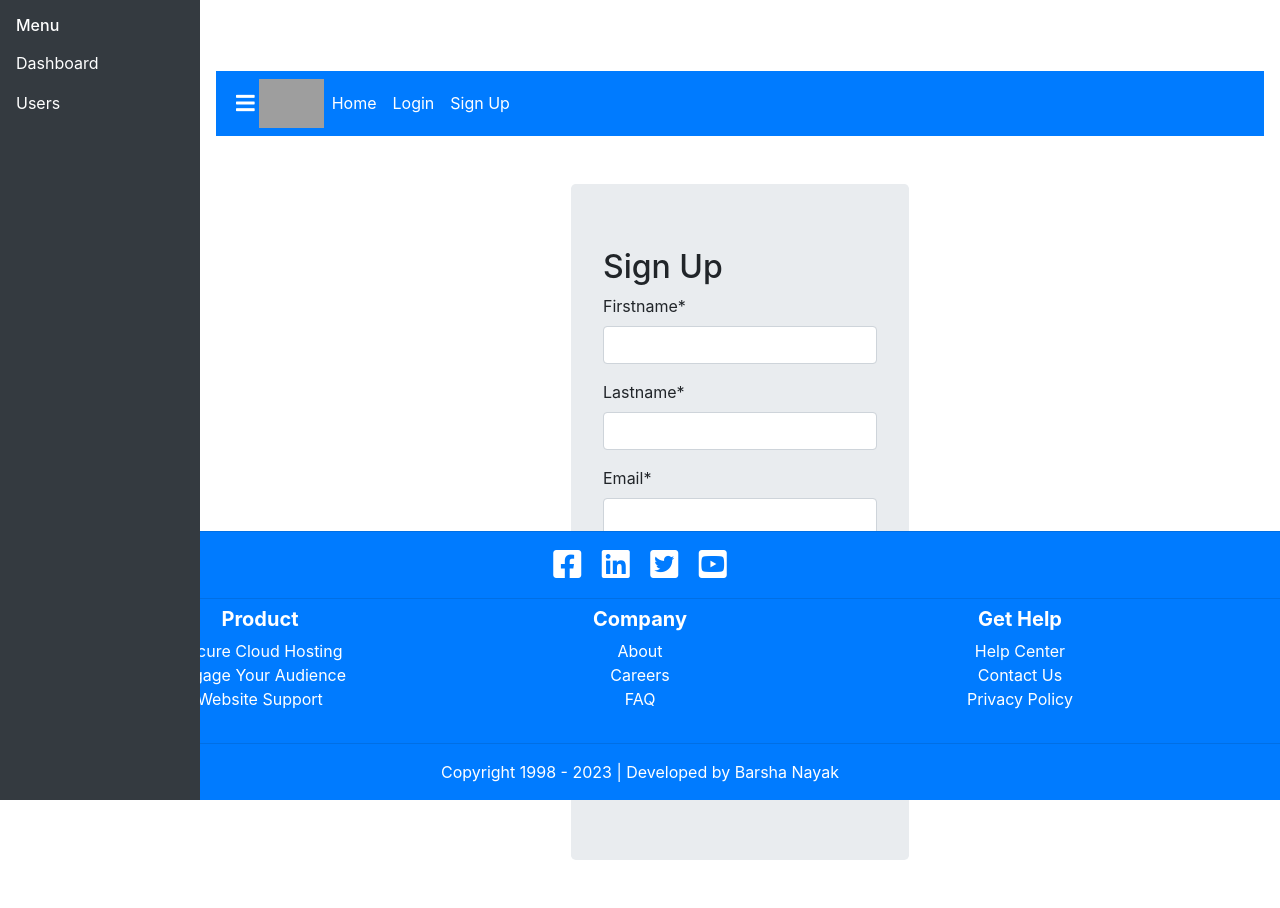
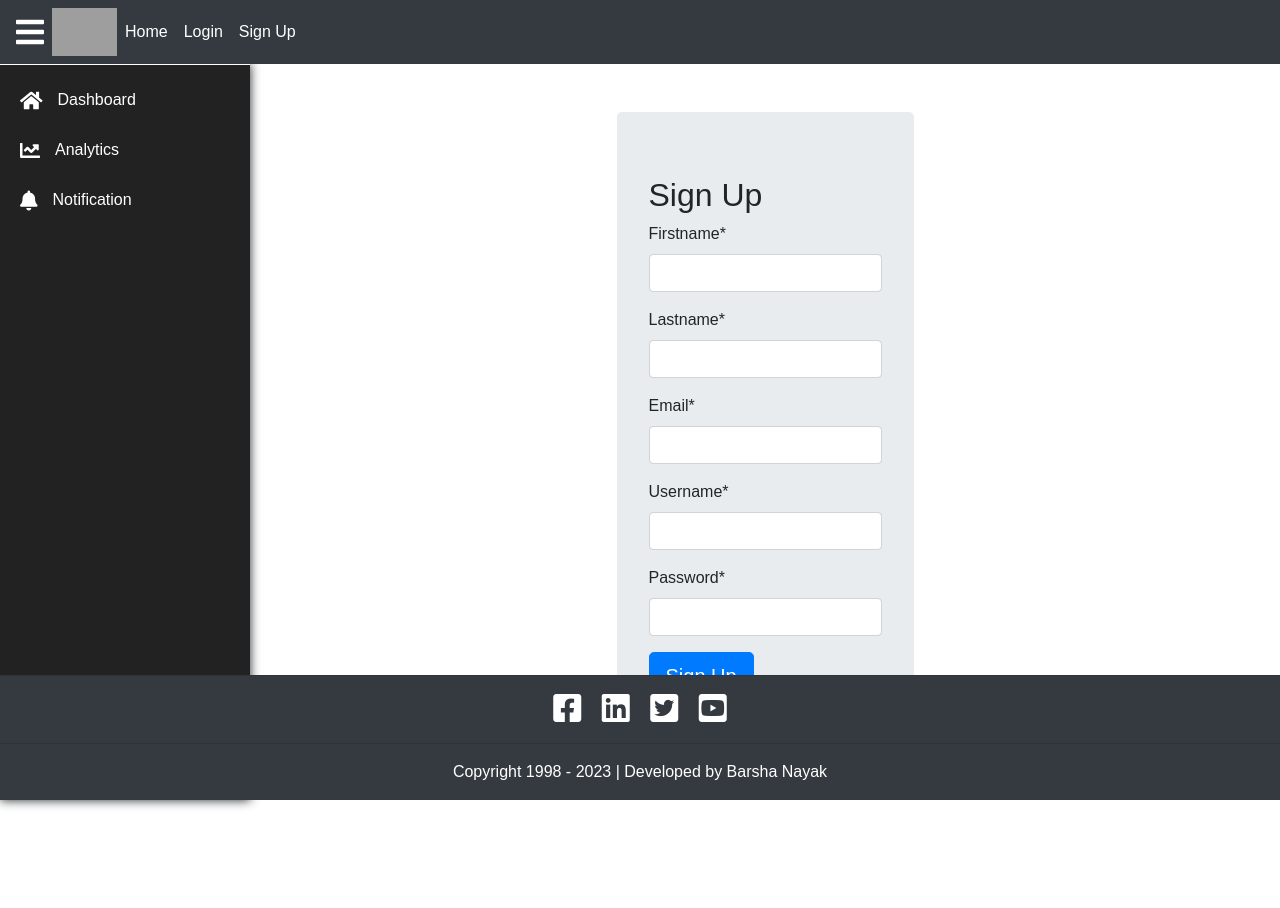
Before and after one commit to nayakbarsha/session, a Django app: page /signup/ in a window 1280 px wide. After the commit the page ends 808 px from the top, so only its background shows below. Run offline with Django 3.2, Linux system fonts and the light colour scheme; some libraries are stand-ins or nearby versions; grey boxes are pictures that could not be loaded.

Commit message:
added sidenavbar and footer appropriately but needs some css changes later almost done for the project, learning bootstrap and will beautify it later

```diff
--- a/dj_admin/app1/templates/base.html
+++ b/dj_admin/app1/templates/base.html
@@ -5,73 +5,76 @@
         <!-- Required meta tags -->
         <meta charset="utf-8">
         <meta name="viewport" content="width=device-width, initial-scale=1, shrink-to-fit=no">
+
         <!-- Bootstrap CSS -->
          <link rel="stylesheet" href="https://cdn.jsdelivr.net/npm/bootstrap@4.3.1/dist/css/bootstrap.min.css" integrity="sha384-ggOyR0iXCbMQv3Xipma34MD+dH/1fQ784/j6cY/iJTQUOhcWr7x9JvoRxT2MZw1T" crossorigin="anonymous">        <link rel="stylesheet" href="https://cdn.jsdelivr.net/npm/@fortawesome/fontawesome-free@5.15.4/css/fontawesome.min.css" integrity="sha384-jLKHWM3JRmfMU0A5x5AkjWkw/EYfGUAGagvnfryNV3F9VqM98XiIH7VBGVoxVSc7" crossorigin="anonymous">
+        <!--my css-->
+        <link rel="stylesheet" href="{% static 'css/style.css' %}">
+        <!-- CDN -->
         <link rel="stylesheet" href="https://cdnjs.cloudflare.com/ajax/libs/font-awesome/5.11.2/css/all.min.css">
-         <!--my css-->
-         <link rel="stylesheet" href="{% static 'css/style1.css' %}">
-         <script src="{% static 'js/a.js' %}"></script>
-
+        <!-- Fontawesome -->
+        <link rel="stylesheet" href="https://cdn.jsdelivr.net/npm/@fortawesome/fontawesome-free@5.15.4/css/fontawesome.min.css" integrity="sha384-jLKHWM3JRmfMU0A5x5AkjWkw/EYfGUAGagvnfryNV3F9VqM98XiIH7VBGVoxVSc7" crossorigin="anonymous">
         <title>{% block title %}{% endblock %}</title>
     </head>
     <body>
-      <div class="container-fluid px-0">
-        <div class="row collapse show no-gutters d-flex h-100 position-relative">
-            <div class="col-3 p-0 h-100 w-sidebar navbar-collapse collapse d-none d-md-flex sidebar">
-                <!-- fixed sidebar -->
-                <div class="navbar-dark bg-dark text-white position-fixed h-100 align-self-start w-sidebar">
-                    <h6 class="px-3 pt-3">Menu<a data-toggle="collapse" class="px-1 d-inline d-md-none text-white" href="#" data-target=".collapse"><i class="fa fa-bars"></i></a></h6>
-                    <ul class="nav flex-column flex-nowrap text-truncate">
-                        <li class="nav-item">
-                            <a class="nav-link active" href="#">Dashboard</a>
-                        </li>
-                        <li class="nav-item">
-                            <a class="nav-link" href="#">Users</a>
-                        </li>
-                        <li class="nav-item">
-                            <a class="nav-link" href="#"></a>
-                        </li>
-                    </ul>
+      {% comment %} <div class="container-fluid g-0"> {% endcomment %}
+          <app-header>
+              <nav class="navbar navbar-expand navbar-dark bg-dark px-2">
+                    <div class="side-nav-button p-2 me-3 text">
+                      <i class="fas fa-bars fa-lg" style="color: #ffffff;" onclick="toggleSideNav()"></i>
                     </div>
-            </div>
-            <div class="col p-3">
-
-        {% comment %} start of nav bar {% endcomment %}
-        <nav class="navbar navbar-expand-lg navbar-dark bg-primary">
-            <div class="collapse navbar-collapse" id="navbarSupportedContent">
-               <!-- toggler -->
-                <a data-toggle="collapse" href="#" data-target=".collapse" role="button" class="text-white p-1">
-                  <i class="fa fa-bars fa-lg"></i>
-                </a>
                     {% comment %} <img src="{% static '/app1/reddit.png' %}" alt="logo" style="width:65px;height:65px;"> {% endcomment %}
                     <img src="https://logos-world.net/wp-content/uploads/2020/11/Flipkart-Emblem.png" alt="logo" style="width:65px;height:auto;">
-
                       {% if user.is_authenticated %}
                       <ul class="navbar-nav ml-auto">
                         <li class="nav-item active">
                           <a class="nav-link" href="/">{{user}}</a>
                         </li>
                         <li class="nav-item active">
-                    <a class="nav-link" href="{% url 'logout' %}">Logout <span class="sr-only">(current)</span></a>
+                          <a class="nav-link" href="{% url 'logout' %}">Logout</a>
                         </li>
                       </ul>
                       {% else %}
-                <ul class="navbar-nav mr-auto">
+                      <ul class="navbar-nav me-auto">
                         <li class="nav-item active">
-                    <a class="nav-link" href="/">Home <span class="sr-only">(current)</span></a>
+                          <a class="nav-link" href="/">Home</a>
                         </li>
                         <li class="nav-item active">
-                    <a class="nav-link" href="{% url 'login' %}">Login <span class="sr-only">(current)</span></a>
+                          <a class="nav-link" href="{% url 'login' %}">Login</a>
                         </li>
                         <li class="nav-item active">
-                    <a class="nav-link" href="{% url 'signup' %}">Sign Up <span class="sr-only">(current)</span></a>
+                          <a class="nav-link" href="{% url 'signup' %}">Sign Up</a>
                         </li>
                       </ul>
                       {% endif %}
+                </nav>
+          </app-header>
+          <main>
+              <app-side-nav id="sideNav">
+                <div class="side-nav-content">
+                  <ul class="nav-list">
+                    <li class="nav-list-item">
+                      <i class="fas fa-home fa-lg"></i>
+                      <span >
+                        <a href="{% url 'login' %}">Dashboard</a>
+                      </span>
+                    </li>
+                    <li class="nav-list-item">
+                      <i class="fas fa-chart-line fa-lg"></i>
+                      <span >
+                        <a href="#">Analytics</a>
+                      </span>
+                    </li>
+                    <li class="nav-list-item">
+                      <i class="fas fa-bell fa-lg"></i>
+                      <span>
+                        <a href="#">Notification</a>
+                      </span>
+                    </li>
+                  </ul>
                 </div>
-          </nav>
-        {% comment %} end {% endcomment %}
-
+              </app-side-nav>
+              <div class="display-area">
                   <br></br>
 
                   {% comment %} jumbotron {% endcomment %}
@@ -85,116 +88,26 @@
                       </div>
                   </div>
                   {% comment %} end {% endcomment %}
-
+              </div>
+          </main>
+          <app-footer>
             <!-- Footer -->
-        <footer id="footer" class="bg-primary text-white d-flex-column text-center fixed-bottom">
-          <hr class="mt-0">
-          <!--Social buttons-->
-          <div class="text-center">
-            {% comment %} <h4>You can find us at</h4> {% endcomment %}
-            <ul class="list-unstyled list-inline">
-              <li class="list-inline-item">
-                <a target="_blank" href="https://codepen.io/jettaz" class="sbtn btn-large mx-1" title="Facebook">
-                  <i class="fab fa-facebook-square fa-2x"></i>
-                </a>
-              </li>
-              <li class="list-inline-item">
-                <a target="_blank" href="https://codepen.io/jettaz" class="sbtn btn-large mx-1" title="Linkedin">
-                  <i class="fab fa-linkedin fa-2x"></i>
-                </a>
-              </li>
-              <li class="list-inline-item">
-                <a target="_blank" href="https://codepen.io/jettaz" class="sbtn btn-large mx-1" title="Twitter">
-                  <i class="fab fa-twitter-square fa-2x"></i>
-                </a>
-              </li>
-              <li class="list-inline-item">
-                <a target="_blank" href="https://codepen.io/jettaz" class="sbtn btn-large mx-1" title="Youtube">
-                  <i class="fab fa-youtube-square fa-2x"></i>
-                </a>
-              </li>
-            </ul>
-          </div>
-          <!--/.Social buttons-->
-          <hr class="mb-0">
-          <!--Footer Links-->
-          <div class="container text-left text-md-center">
-            <div class="row">
-              <!--First column-->
-              <div class="col-md-3 mx-auto shfooter">
-                <h5 class="my-2 font-weight-bold d-none d-md-block">Product</h5>
-                <div class="d-md-none title" data-target="#Product" data-toggle="collapse">
-                  <div class="mt-3 font-weight-bold">Product
-                    <div class="float-right navbar-toggler">
-                      <i class="fas fa-angle-down"></i>
-                      <i class="fas fa-angle-up"></i>
-                    </div>
-                  </div>
-                </div>
-                <ul class="list-unstyled collapse" id="Product">
-                  <li><a target="_blank" href="https://codepen.io/jettaz">Secure Cloud Hosting</a></li>
-                  <li><a target="_blank" href="https://codepen.io/jettaz">Engage Your Audience</a></li>
-                  <li><a target="_blank" href="https://codepen.io/jettaz">Website Support</a></li>
-                </ul>
-              </div>
-              <!--/.First column-->
-              <hr class="clearfix w-100 d-md-none mb-0">
-              <!--Second column-->
-              <div class="col-md-3 mx-auto shfooter">
-                <h5 class="my-2 font-weight-bold d-none d-md-block">Company</h5>
-                <div class="d-md-none title" data-target="#Company" data-toggle="collapse">
-                  <div class="mt-3 font-weight-bold">Company
-                    <div class="float-right navbar-toggler">
-                      <i class="fas fa-angle-down"></i>
-                      <i class="fas fa-angle-up"></i>
-                    </div>
-                  </div>
-                </div>
-                <ul class="list-unstyled collapse" id="Company">
-                  <li><a target="_blank" href="https://codepen.io/jettaz">About</a></li>
-                  <li><a target="_blank" href="https://codepen.io/jettaz">Careers</a></li>
-                  <li><a target="_blank" href="https://codepen.io/jettaz">FAQ</a></li>
-                </ul>
-              </div>
-              <!--/.Second column-->
-              {% comment %} <hr class="clearfix w-100 d-md-none mb-0"> {% endcomment %}
-
-              <!--Fourth column-->
-              <div class="col-md-3 mx-auto shfooter">
-                <h5 class="my-2 font-weight-bold d-none d-md-block">Get Help</h5>
-                <div class="d-md-none title" data-target="#Get-Help" data-toggle="collapse">
-                  <div class="mt-3 font-weight-bold">Get Help
-                    <div class="float-right navbar-toggler">
-                      <i class="fas fa-angle-down"></i>
-                      <i class="fas fa-angle-up"></i>
-                    </div>
-                  </div>
-                </div>
-                <ul class="list-unstyled collapse" id="Get-Help">
-                  <li><a target="_blank" href="https://codepen.io/jettaz" target="_blank">Help Center</a></li>
-                  <li><a target="_blank" href="https://codepen.io/jettaz">Contact Us</a></li>
-                  <li><a target="_blank" href="https://codepen.io/jettaz">Privacy Policy</a></li>
-                </ul>
-              </div>
-              <!--/.Fourth column-->
-            </div>
-          </div>
-          <!--/.Footer Links-->
-          <hr class="mb-0">
-          <!--Copyright-->
-          <div class="py-3 text-center">
-            Copyright 1998 -
+{% include "footer.html" %}
+    <!-- Footer -->
+          </app-footer>
+      {% comment %} </div> {% endcomment %}
         <script>
-              document.write(new Date().getFullYear())
-            </script> <a target="_blank" href="https://codepen.io/jettaz"></a> | Developed by Barsha Nayak
-          </div>
-          <!--/.Copyright-->
-        </footer>
-            <!-- Footer -->
-          </div>
-        </div>
-    </div>
-        <script src="{% static 'js/a.js' %}"></script>
-        <script src="https://cdn.jsdelivr.net/npm/jquery@3.5.1/dist/jquery.slim.min.js" integrity="sha384-DfXdz2htPH0lsSSs5nCTpuj/zy4C+OGpamoFVy38MVBnE+IbbVYUew+OrCXaRkfj" crossorigin="anonymous"></script>
-        <script src="https://cdn.jsdelivr.net/npm/bootstrap@4.6.2/dist/js/bootstrap.bundle.min.js" integrity="sha384-Fy6S3B9q64WdZWQUiU+q4/2Lc9npb8tCaSX9FK7E8HnRr0Jz8D6OP9dO5Vg3Q9ct" crossorigin="anonymous"></script>    </body>
+          function toggleSideNav() {
+            console.log("toggleSideNav called");
+            var sideNavContent = document.querySelector(".side-nav-content");
+            sideNavContent.classList.toggle("collapsed");
+            var sideNav = document.querySelector("#sideNav");
+            sideNav.classList.toggle("collapsed");
+          }
+        </script>
+        {% comment %} <script src="{% static 'js/a.js' %}"></script> {% endcomment %}
+        <script src="https://code.jquery.com/jquery-3.3.1.slim.min.js" integrity="sha384-q8i/X+965DzO0rT7abK41JStQIAqVgRVzpbzo5smXKp4YfRvH+8abtTE1Pi6jizo" crossorigin="anonymous"></script>
+        <script src="https://cdn.jsdelivr.net/npm/popper.js@1.14.7/dist/umd/popper.min.js" integrity="sha384-UO2eT0CpHqdSJQ6hJty5KVphtPhzWj9WO1clHTMGa3JDZwrnQq4sF86dIHNDz0W1" crossorigin="anonymous"></script>
+        <script src="https://cdn.jsdelivr.net/npm/bootstrap@4.3.1/dist/js/bootstrap.min.js" integrity="sha384-JjSmVgyd0p3pXB1rRibZUAYoIIy6OrQ6VrjIEaFf/nJGzIxFDsf4x0xIM+B07jRM" crossorigin="anonymous"></script>
+    </body>
 </html>
--- /dev/null
+++ b/dj_admin/app1/templates/footer.html
@@ -0,0 +1,38 @@
+<footer id="footer" class="bg-dark text-white d-flex-column text-center fixed-bottom">
+    <hr class="mt-0">
+    <!--Social buttons-->
+    <div class="text-center">
+      <ul class="list-unstyled list-inline">
+        <li class="list-inline-item">
+          <a target="_blank" href="https://codepen.io/jettaz" class="sbtn btn-large mx-1" title="Facebook">
+            <i class="fab fa-facebook-square fa-2x"></i>
+          </a>
+        </li>
+        <li class="list-inline-item">
+          <a target="_blank" href="https://codepen.io/jettaz" class="sbtn btn-large mx-1" title="Linkedin">
+            <i class="fab fa-linkedin fa-2x"></i>
+          </a>
+        </li>
+        <li class="list-inline-item">
+          <a target="_blank" href="https://codepen.io/jettaz" class="sbtn btn-large mx-1" title="Twitter">
+            <i class="fab fa-twitter-square fa-2x"></i>
+          </a>
+        </li>
+        <li class="list-inline-item">
+          <a target="_blank" href="https://codepen.io/jettaz" class="sbtn btn-large mx-1" title="Youtube">
+            <i class="fab fa-youtube-square fa-2x"></i>
+          </a>
+        </li>
+      </ul>
+    </div>
+    <!--/.Social buttons-->
+    <hr class="mb-0">
+    <!--Copyright-->
+    <div class="py-3 text-center">
+      Copyright 1998 -
+      <script>
+        document.write(new Date().getFullYear())
+      </script> <a target="_blank" href="https://codepen.io/jettaz"></a> | Developed by Barsha Nayak
+    </div>
+    <!--/.Copyright-->
+  </footer>
--- a/dj_admin/app1/templates/user_list.html
+++ b/dj_admin/app1/templates/user_list.html
@@ -101,4 +101,5 @@
             {% endif %}
           </ul>
         {% endif %}
+
 {% endblock %}
--- /dev/null
+++ b/dj_admin/static/css/style.css
@@ -0,0 +1,118 @@
+body{
+  font-family: 'Poppins', sans-serif;
+}
+/* footer{
+  background-color: dodgerblue;
+  position:absolute;
+  bottom: 0;
+  width: 100%;
+  height: 200px;
+  color: white;
+} */
+
+nav{
+  height: 100%;
+}
+
+.side-nav-button {
+  display: flex;
+  justify-content: center;
+  align-items: center;
+  font-size: 1.5rem;
+  cursor: pointer;
+}
+
+.side-nav-button:hover {
+  background-color: rgba(255, 255, 255, 0.2);
+  border-radius: 30%;
+}
+
+app-header{
+  position: fixed;
+  width: 100%;
+  top: 0px;
+  height: 4rem;
+  z-index: 2;
+}
+
+main{
+  position: absolute;
+  width: 100%;
+  top: 4rem;
+  z-index: 1;
+}
+
+app-side-nav {
+  position: absolute;
+  left: 0rem;
+  width: 250px;
+  height: calc(100vh - 4rem);
+  box-shadow: 0px 0px 10px;
+  background-color: rgba(34, 34, 34, 1);
+  border-top: 1px solid white;
+}
+
+.side-nav-content{
+  color: white;
+  width: 230px;
+  margin-left: 10px;
+  margin-right: 10px;
+  margin-top: 10px;
+  transition: width 0.3s;
+}
+
+.border-white{
+  border: 1px solid white;
+}
+
+.nav-list{
+  list-style: none;
+  height: 100%;
+  padding: 0%;
+  margin-bottom: 0%;
+}
+
+.nav-list-item{
+  display: flex;
+  align-items: center;
+  height: 50px;
+}
+.nav-list-item :hover{
+  background-color: rgba(255,255,255,0.3);
+  border-radius: 10px;
+}
+
+.nav-list-item i{
+  font-size: 20px;
+  height: 25px;
+  width: 25;
+  margin-right: 15px;
+  margin-left: 10px;
+  text-align: center;
+  line-height: 25px;
+}
+.nav-list-item span{
+  width: auto;
+  text-transform: capitalize;
+  /* transition: opacity 0.3s; */
+  opacity: 1;
+}
+
+a {
+  text-decoration: none;
+  color: white;
+}
+
+.display-area{
+  position: absolute;
+  left: 250px;
+  width: calc(100% - 250px);
+}
+
+.side-nav-content.collapsed .nav-list-item span {
+  opacity: 0;
+}
+
+#sideNav.collapsed{
+  width: 60px;
+}
--- a/dj_admin/static/css/style1.css
+++ /dev/null
@@ -1,183 +0,0 @@
-/* h1{
-  color: #098990;
-}
-body{
-  background-color: wheat;
-}
-footer{
-  background-color: dodgerblue;
-  position:absolute;
-  bottom: 0;
-  width: 100%;
-  height: 200px;
-  color: white;
-} */
-a{
-  color:white;
-}
-.shfooter .collapse {
-  display: inherit;
-}
-@media (max-width:767px) {
-  .shfooter ul {
-    margin-bottom: 0;
-  }
-
-  .shfooter .collapse {
-    display: none;
-  }
-
-  .shfooter .collapse.show {
-    display: block;
-  }
-
-  .shfooter .title .fa-angle-up,
-  .shfooter .title[aria-expanded=true] .fa-angle-down {
-    display: none;
-  }
-
-  .shfooter .title[aria-expanded=true] .fa-angle-up {
-    display: block;
-  }
-
-  .shfooter .navbar-toggler {
-    display: inline-block;
-    padding: 0;
-  }
-
-}
-
-/* .resize {
-  text-align: center;
-}
-.resize {
-  margin-top: 3rem;
-  font-size: 1.25rem;
-} */
-
-
-
-
-
-body {
-  overflow-x: hidden;
-  padding-top: 55px;
-}
-
-.w-sidebar {
-  width: 200px;
-  max-width: 200px;
-  top: 0;
-  z-index: 1060;
-}
-
-.row.collapse {
-  margin-left: -200px;
-  left: 0;
-transition: margin-left .15s linear;
-}
-
-.row.collapse.show {
-  margin-left: 0 !important;
-}
-
-.row.collapsing {
-  margin-left: -200px;
-  left: -0.05%;
-transition: all .15s linear;
-}
-
-@media (max-width:768px) {
-
-  .row.collapse,
-  .row.collapsing {
-      margin-left: 0 !important;
-      left: 0 !important;
-      overflow: visible;
-  }
-
-  .row > .sidebar.collapse {
-      display: flex !important;
-      margin-left: -100% !important;
-      transition: all .3s linear;
-      position: fixed;
-      z-index: 1050;
-      max-width: 0;
-      min-width: 0;
-      flex-basis: auto;
-  }
-
-  .row > .sidebar.collapse.show {
-      margin-left: 0 !important;
-      width: 100%;
-      max-width: 100%;
-      min-width: initial;
-  }
-
-  .row > .sidebar.collapsing {
-      display: flex !important;
-      margin-left: -10% !important;
-      transition: all .3s linear !important;
-      position: fixed;
-      z-index: 1050;
-      min-width: initial;
-  }
-
-}
-
-
-
-
-
-
-
-
-
-
-
-
-
-
-
-
-
-
-
-
-
-
-
-
-
-
-
-
-
-/*RESIZESCREEN ANIMATION*/
-/* .fa-angle-double-right {
-  animation: rightanime 1s linear infinite;
-}
-
-.fa-angle-double-left {
-  animation: leftanime 1s linear infinite;
-} */
-/* @keyframes rightanime {
-  50% {
-    transform: translateX(10px);
-    opacity: 0.5;
-  }
-  100% {
-    transform: translateX(10px);
-    opacity: 0;
-  }
-}
-@keyframes leftanime {
-  50% {
-    transform: translateX(-10px);
-    opacity: 0.5;
-  }
-  100% {
-    transform: translateX(-10px);
-    opacity: 0;
-  }
-} */
--- a/dj_admin/static/js/a.js
+++ b/dj_admin/static/js/a.js
@@ -1,28 +1,38 @@
-$(document).ready(function () {
-    var trigger = $('.hamburger'),
-        overlay = $('.overlay'),
-       isClosed = false;
+// document.addEventListener("DOMContentLoaded", function(event) {
 
-      trigger.click(function () {
-        hamburger_cross();
-      });
+//   const showNavbar = (toggleId, navId, bodyId, headerId) =>{
+//   const toggle = document.getElementById(toggleId),
+//   nav = document.getElementById(navId),
+//   bodypd = document.getElementById(bodyId),
+//   headerpd = document.getElementById(headerId)
 
-      function hamburger_cross() {
+//   // Validate that all variables exist
+//   if(toggle && nav && bodypd && headerpd){
+//   toggle.addEventListener('click', ()=>{
+//   // show navbar
+//   nav.classList.toggle('show')
+//   // change icon
+//   toggle.classList.toggle('bx-x')
+//   // add padding to body
+//   bodypd.classList.toggle('body-pd')
+//   // add padding to header
+//   headerpd.classList.toggle('body-pd')
+//   })
+//   }
+//   }
 
-        if (isClosed == true) {
-          overlay.hide();
-          trigger.removeClass('is-open');
-          trigger.addClass('is-closed');
-          isClosed = false;
-        } else {
-          overlay.show();
-          trigger.removeClass('is-closed');
-          trigger.addClass('is-open');
-          isClosed = true;
-        }
-    }
+//   showNavbar('header-toggle','nav-bar','body-pd','header')
 
-    $('[data-toggle="offcanvas"]').click(function () {
-          $('#wrapper').toggleClass('toggled');
-    });
-  });
+//   /*===== LINK ACTIVE =====*/
+//   const linkColor = document.querySelectorAll('.nav_link')
+
+//   function colorLink(){
+//   if(linkColor){
+//   linkColor.forEach(l=> l.classList.remove('active'))
+//   this.classList.add('active')
+//   }
+//   }
+//   linkColor.forEach(l=> l.addEventListener('click', colorLink))
+
+//    // Your code to run since DOM is loaded and ready
+//   });
```
Also changed, not shown: dj_admin/app1/templates/a.html (added), dj_admin/app1/templates/forgot_password.html (line endings or trailing spaces). Lines whose indentation alone changed are shown as unchanged.
